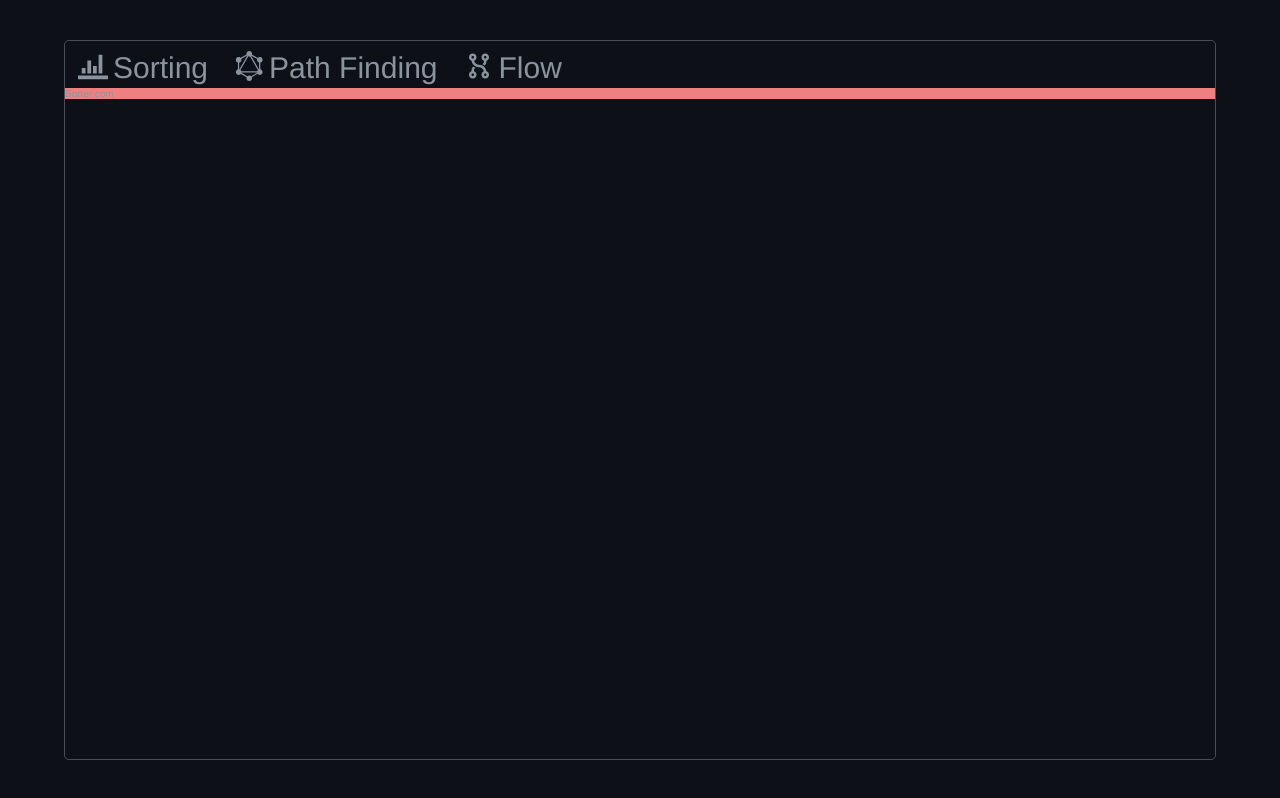
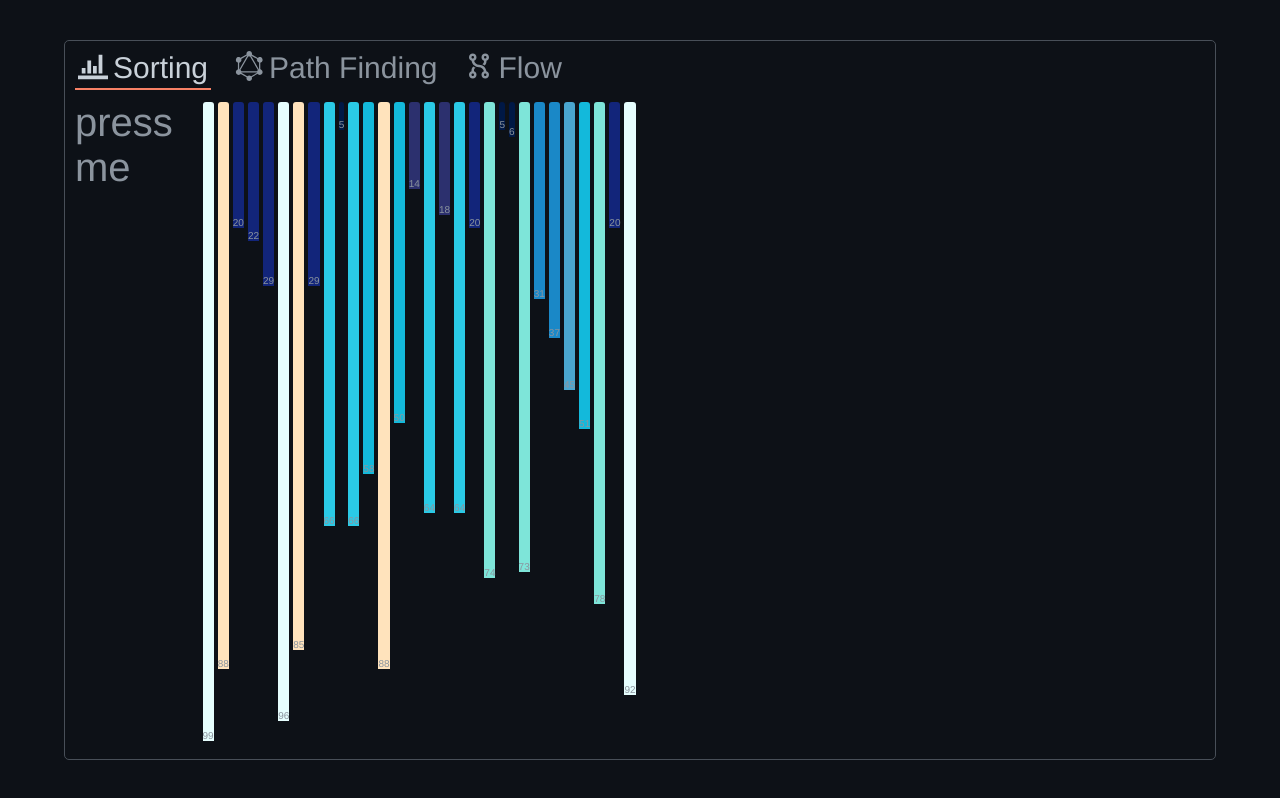
Before and after one commit to Guy-Davidson/VisualizeCS, a React (Create React App) app: page /Sorting in a window 1280 px wide. Built offline with nearby package versions, Linux system fonts and the light colour scheme.

Commit message:
bars added

```diff
--- a/src/Components/Console.jsx
+++ b/src/Components/Console.jsx
@@ -4,6 +4,8 @@ import { Switch, Route } from "react-router-dom";
 
 import TopBar from './TopBar'
 import Sorter from './Sorting/Sorter'
+import Finder from './PathFinding/Finder';
+import Flower from './Flow/Flower';
 
 const Console = () => {
     return (
@@ -11,6 +13,8 @@ const Console = () => {
             <TopBar />
             <Switch>
                 <Route path='/Sorting' exact component={Sorter} />
+                <Route path='/PathFinding' exact component={Finder} />
+                <Route path='/Flow' exact component={Flower}/>
             </Switch>
         </div>
     )
--- /dev/null
+++ b/src/Components/Flow/Flower.jsx
@@ -0,0 +1,12 @@
+import React from 'react'
+import '../../sass/Components/Flow/Flower.scss'
+
+const Flower = () => {
+    return (
+        <div className='Flower'>
+            Flower com
+        </div>
+    )
+}
+
+export default Flower
--- /dev/null
+++ b/src/Components/PathFinding/Finder.jsx
@@ -0,0 +1,12 @@
+import React from 'react'
+import '../../sass/Components/PathFinding/Finder.scss'
+
+const Finder = () => {
+    return (
+        <div className='Finder'>
+            Finder com
+        </div>
+    )
+}
+
+export default Finder
--- /dev/null
+++ b/src/Components/Sorting/Bar.jsx
@@ -0,0 +1,45 @@
+import React, { useState } from 'react'
+import '../../sass/Components/Sorting/Bar.scss'
+
+const Bar = (props) => {
+    const { barVal, length } = props
+    const width = 1 / length
+
+
+    const arrayBarColor = (barVal) => {
+        if (barVal < 10) {
+          return "#001845";
+        } else if (barVal < 20) {
+          return "#2C306E";
+        } else if (barVal < 30) {
+          return "#12257A";
+        } else if (barVal < 40) {
+          return "#1A88C7";
+        } else if (barVal < 50) {
+          return "#4AA6CF";
+        } else if (barVal < 60) {
+          return "#13B9DB";
+        } else if (barVal < 70) {
+          return "#2ACAE6";
+        } else if (barVal < 80) {
+          return "#7EE5D9";
+        } else if (barVal < 90) {
+          return "#FFE3BC";
+        } else {
+          return "#E6FEFE";
+        }
+      }
+
+    return (
+        <div className='Bar'
+            style={{
+                backgroundColor: arrayBarColor(barVal),
+                // width: `${width}%`
+                height: `${barVal}%`
+                }}>
+            {barVal}
+        </div>
+    )
+}
+
+export default Bar
--- a/src/Components/Sorting/Sorter.jsx
+++ b/src/Components/Sorting/Sorter.jsx
@@ -1,10 +1,40 @@
-import React from 'react'
+import React, { useEffect, useState } from 'react'
 import '../../sass/Components/Sorting/Sorter.scss'
+import Bar from './Bar'
 
 const Sorter = () => {
+    const [length, setLength] = useState(30)
+    const [bars, setBars] = useState([])
+
+    useEffect( () => {
+        initBars()
+    }, [])
+
+    const initBars = () => {
+        let currentBars = []
+
+        for (let i = 0 ; i < length; i++) {
+            currentBars.push(
+                <Bar
+                    barVal={Math.floor(Math.random() * 99) + 1}
+                    length={length}/>
+            )
+        }
+
+        setBars(currentBars)
+    }
+
     return (
         <div className='Sorter'>
-            Sorter com
+            <div className='SideBar'>
+                <span>
+                    press me
+                </span>
+            </div>
+
+            <div className='Port'>
+                {bars}
+            </div>
         </div>
     )
 }
--- a/src/Components/TopBar/TopBarItem.jsx
+++ b/src/Components/TopBar/TopBarItem.jsx
@@ -1,23 +1,22 @@
 import React, { useEffect, useState } from 'react'
-import { Link } from 'react-router-dom'
-import { useQuery } from '../../Hooks/UseQuery.jsx'
+import { Link, useLocation } from 'react-router-dom'
 import '../../sass/Components/TopBarItem.scss'
 
 const TopBarItem = (props) => {
     const { item } = props;
-    let query = useQuery().get("mode")
     const [isActive, setIsActive] = useState(false)
+    let url = useLocation();
 
     useEffect( () => {
-        item.key === query ? setIsActive(true) : setIsActive(false)
-    }, [query])
+        `/${item.key}` === url.pathname ? setIsActive(true) : setIsActive(false)
+
+    }, [url, item.key])
 
     return (
         <Link
           className={isActive ? 'TopBarItem Active' : 'TopBarItem'}
           to={{
-            pathname: `/`,
-            search: `?mode=${item.link}`
+            pathname: `/${item.link}`,
                 }}>
             <div className='icon'>
                 {item.icon}
--- a/src/sass/Components/Console.scss
+++ b/src/sass/Components/Console.scss
@@ -8,4 +8,9 @@
     border-width: 1px;
     border-radius: 5px;
     border-color: $gray-5;
+
+    display: flex;
+    flex-direction: column;
+    justify-content: space-between;
+
 }
--- /dev/null
+++ b/src/sass/Components/Flow/Flower.scss
@@ -0,0 +1,5 @@
+@import '../../main.scss';
+
+.Flower {
+    margin: 1rem;
+}
--- /dev/null
+++ b/src/sass/Components/PathFinding/Finder.scss
@@ -0,0 +1,5 @@
+@import '../../main.scss';
+
+.Finder {
+    margin: auto
+}
--- /dev/null
+++ b/src/sass/Components/Sorting/Bar.scss
@@ -0,0 +1,11 @@
+@import '../../main.scss';
+
+.Bar {
+    display: flex;
+    flex-direction: column;
+    justify-content: end;
+    border: solid;
+    border-color: $bg-dark-1;
+    border-width: 2px;
+    border-radius: 5px 5px 0px 0px;
+}
--- a/src/sass/Components/Sorting/Sorter.scss
+++ b/src/sass/Components/Sorting/Sorter.scss
@@ -1,5 +1,16 @@
 @import '../../main.scss';
 
 .Sorter {
-    background-color: lightcoral;
+    margin: 1rem;
+    display: grid;
+    grid-template-columns: 1fr 8fr;
+    height: 100%;
+
+    .SideBar {
+        font-size: 4rem;
+    }
+
+    .Port {
+        display: flex;
+    }
 }
```
